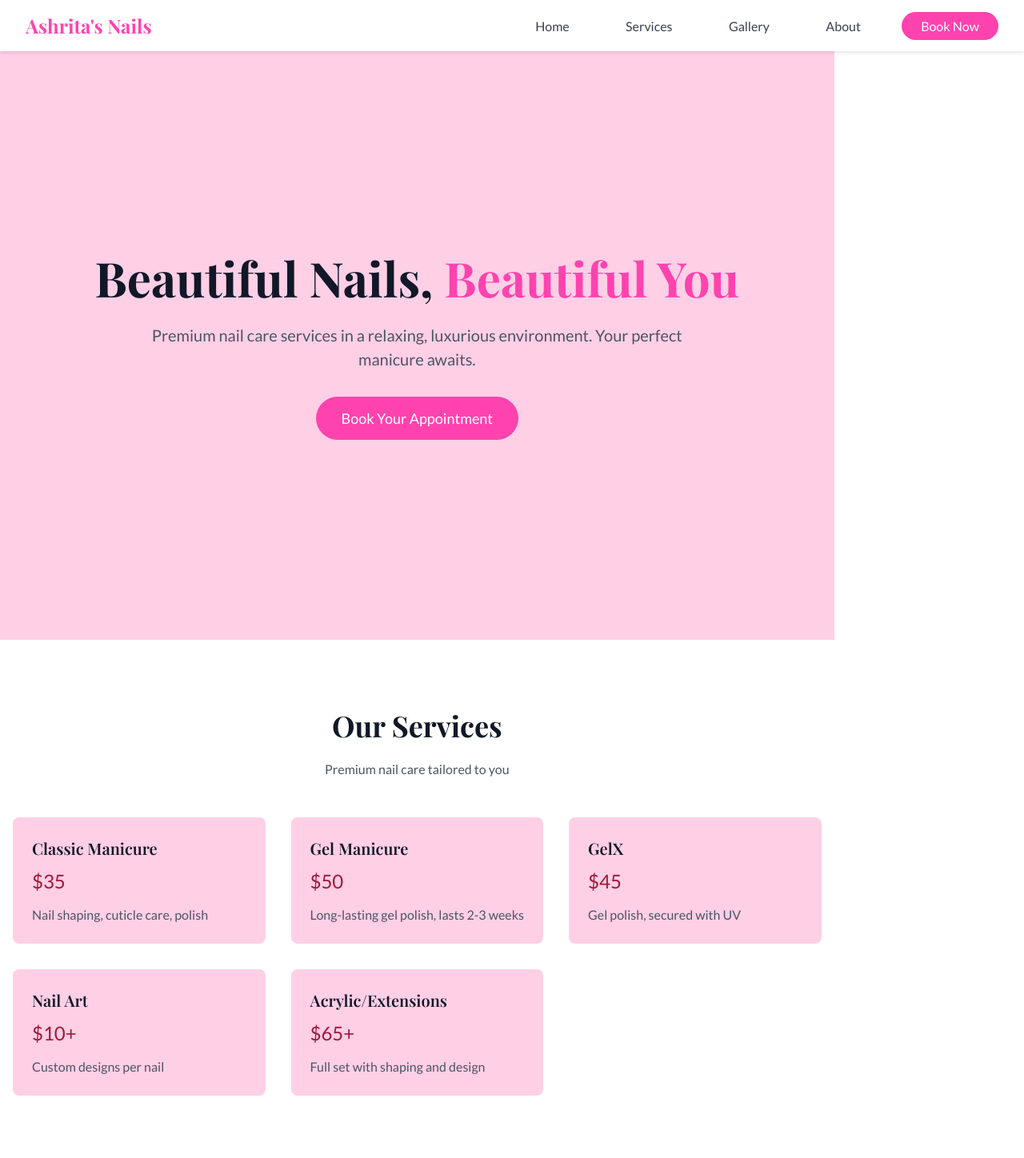
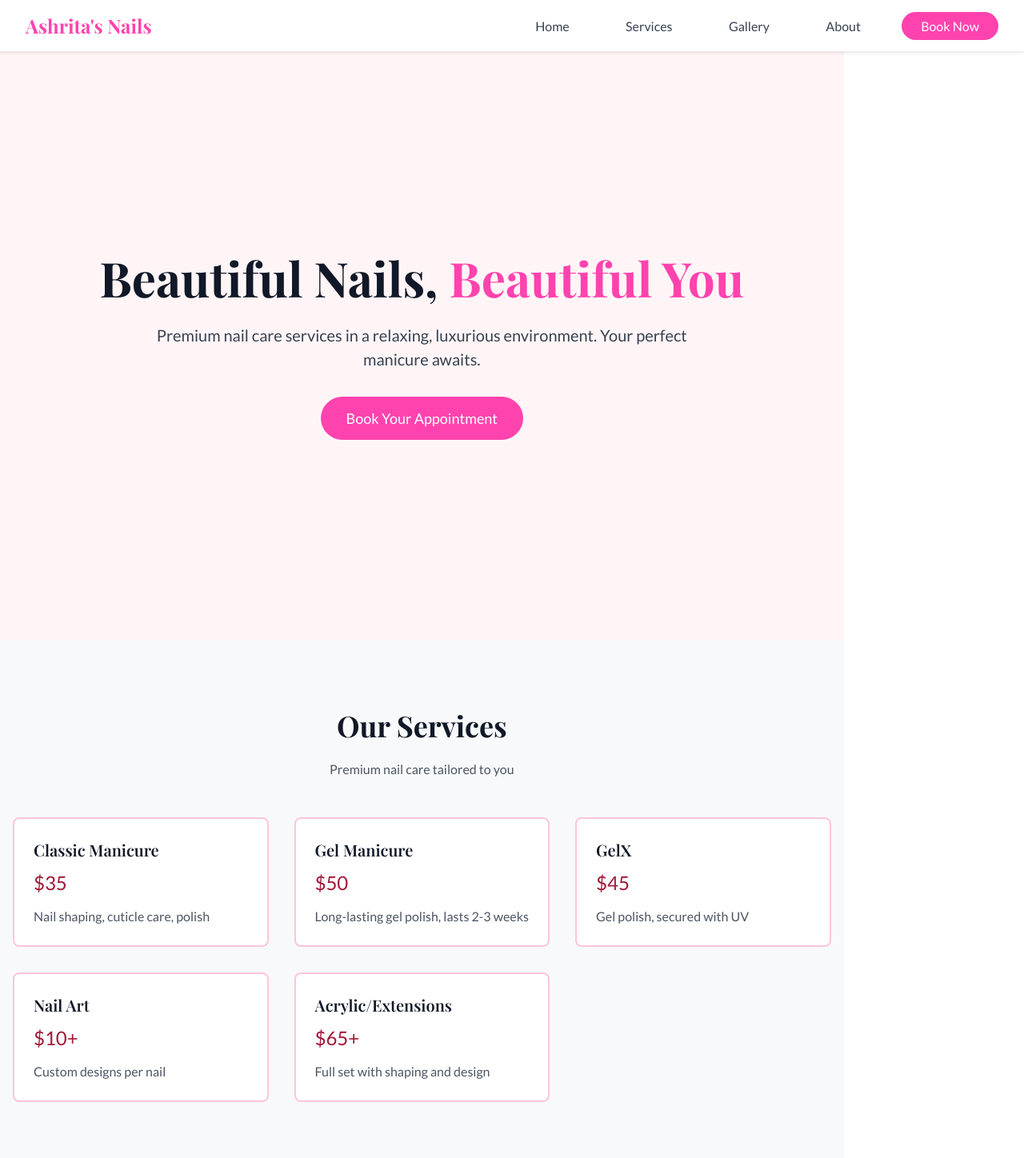
Before and after one commit to hill-ol/vite-nails, a React (Vite) app: page / in a window 1280 px wide. Shown: the top 1448 px of the page at 80% size. Built offline with nearby package versions, Linux system fonts and the light colour scheme.

Commit message:
Making some more fixes

```diff
--- a/src/App.css
+++ b/src/App.css
@@ -126,7 +126,7 @@
 
 .hero-section {
   padding-top: 64px;
-  background-color: #ffcfe6;
+  background-color: #fff5f7;
   min-height: 100vh;
   display: flex;
   align-items: center;
@@ -135,8 +135,12 @@
 .hero-container {
   max-width: 1280px;
   margin: 0 auto;
-  padding: 5rem 1rem;
+  padding: 8rem 1rem;
   text-align: center;
+  display: flex;
+  flex-direction: column;
+  align-items: center;
+  justify-content: center;
 }
 
 .hero-title {
@@ -153,7 +157,7 @@
 
 .hero-description {
   font-size: 1.25rem;
-  color: #4b5563;
+  color: #374151;
   margin-bottom: 2rem;
   max-width: 42rem;
   margin-left: auto;
@@ -200,7 +204,7 @@
 
 .services-section {
   padding: 5rem 0;
-  background-color: white;
+  background-color: #f8f9fa;
 }
 
 .services-grid {
@@ -210,14 +214,16 @@
 }
 
 .service-card {
-  background-color: #ffcfe6;
+  background-color: white;
+  border: 2px solid #ffc4dd;
   border-radius: 0.5rem;
   padding: 1.5rem;
-  transition: box-shadow 0.3s;
+  transition: all 0.3s;
 }
 
 .service-card:hover {
-  box-shadow: 0 10px 15px rgba(0, 0, 0, 0.1);
+  box-shadow: 0 10px 15px rgba(255, 67, 174, 0.15);
+  border-color: #ff43ae;
 }
 
 .service-name {
@@ -241,7 +247,7 @@
 
 .gallery-section {
   padding: 5rem 0;
-  background: linear-gradient(135deg, #e2d6ff 0%, #ffcfe6 50%, #cbe776 100%);
+  background-color: white;
 }
 
 .gallery-grid {
@@ -294,7 +300,7 @@
 
 .about-section {
   padding: 5rem 0;
-  background-color: white;
+  background-color: #f8f9fa;
 }
 
 .about-container {
@@ -312,7 +318,7 @@
 
 .booking-section {
   padding: 5rem 0;
-  background: linear-gradient(135deg, #ffcfe6 0%, #a4c7ff 100%);
+  background-color: #fff5f7;
 }
 
 .booking-container {
@@ -329,7 +335,8 @@
 }
 
 .calendly-placeholder {
-  background-color: #ffcfe6;
+  background-color: white;
+  border: 2px solid #ffc4dd;
   border-radius: 0.5rem;
   padding: 3rem;
   text-align: center;
@@ -400,11 +407,6 @@
   color: #ff43ae;
 }
 
-.copyright {
-  font-size: 0.875rem;
-  color: #9ca3af;
-}
-
 @media (min-width: 768px) {
   .desktop-menu {
     display: flex;
```
